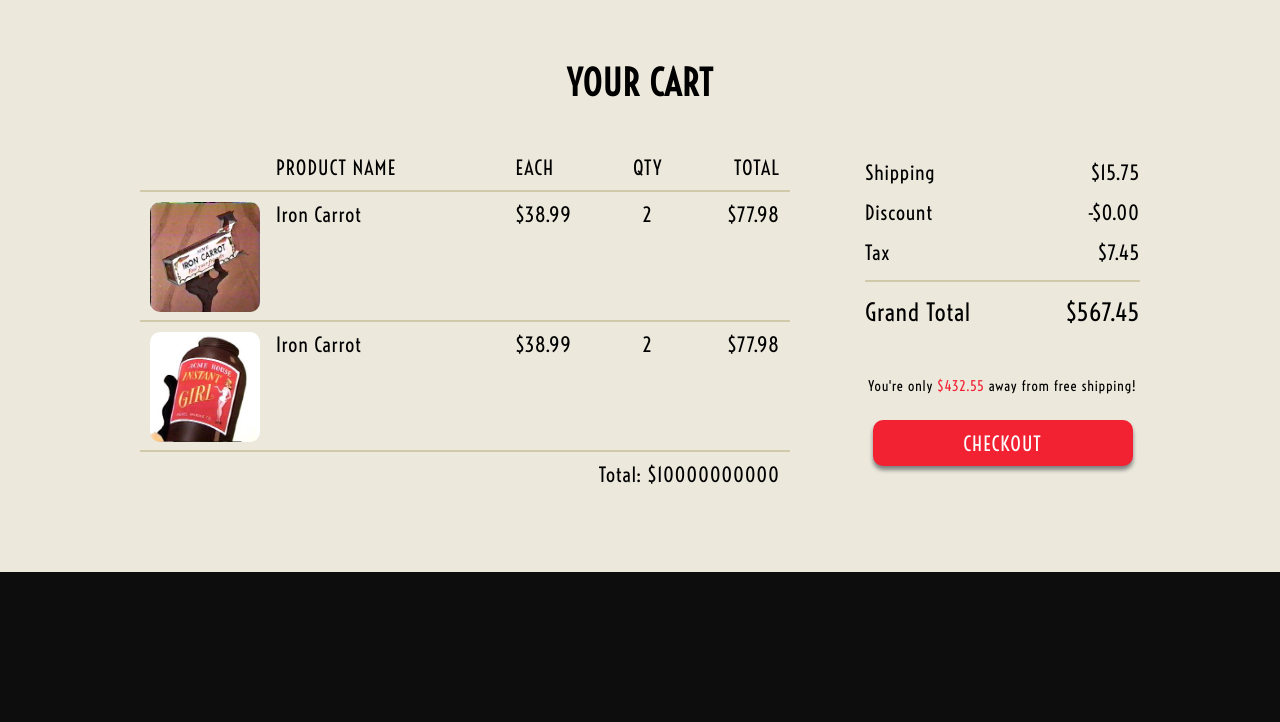
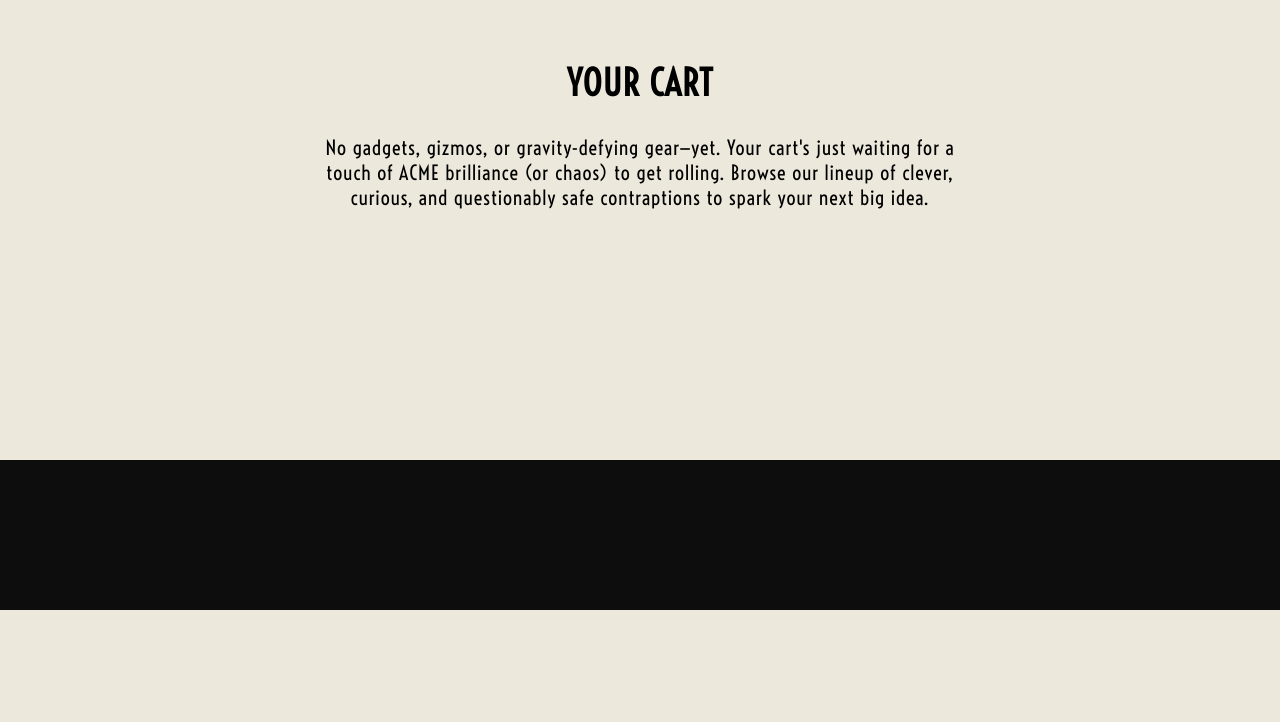
Before and after one commit to tanyafortuna/csis2440, a PHP site: page /catalog/cart.php in a window 1280 px wide. Shown: the part 190-912 px from the top of the page. After the commit the page ends 800 px from the top, so only its background shows below. Run offline with PHP 8.4, Linux system fonts and the light colour scheme.

Commit message:
Add empty cart page

```diff
--- a/catalog/cart.php
+++ b/catalog/cart.php
@@ -28,57 +28,14 @@
   ?>
   <main>
     <section id="cart">
-      <h1>YOUR CART</h1>
-      <div id="cart-detail">
-        <div class="left-side">
-          <div id="cart-header">
-            <p></p>
-            <p id="cart-header-name">PRODUCT NAME</p>
-            <p id="cart-header-each">EACH</p>
-            <p id="cart-header-qty">QTY</p>
-            <p id="cart-header-total">TOTAL</p>
-          </div>
-          <div class="cart-item">
-            <div><img class="cart-item-img" src="img/product-images/13.jpg"></div>
-            <div class="cart-item-name"><p>Iron Carrot</p></div>
-            <div class="cart-item-price-each">$38.99</div>
-            <div class="cart-item-qty">2</div>
-            <div class="cart-item-price-total">$77.98</div>
-          </div>
-          <div class="cart-item">
-            <img class="cart-item-img" src="img/product-images/12.jpg">
-            <div class="cart-item-name"><p>Iron Carrot</p></div>
-            <div class="cart-item-price-each">$38.99</div>
-            <div class="cart-item-qty">2</div>
-            <div class="cart-item-price-total">$77.98</div>
-          </div>
-          <div class="cart-total">
-            Total: $10000000000
-          </div>
-        </div>
-        <div class="right-side">
-          <div class="summary" id="summary-shipping">
-            <div class="summary-left">Shipping</div>
-            <div class="summary-right">$15.75</div>
-          </div>
-          <div class="summary" id="summary-discount">
-            <div class="summary-left">Discount</div>
-            <div class="summary-right">-$0.00</div>
-          </div>
-          <div class="summary" id="summary-tax">
-            <div class="summary-left">Tax</div>
-            <div class="summary-right">$7.45</div>
-          </div>
-          <div class="summary" id="summary-total">
-            <div class="summary-left">Grand Total</div>
-            <div class="summary-right">$567.45</div>
-          </div>
-          <p id="free-shipping-carrot">You're only <span>$432.55</span> away from free shipping!</p>
-          <div id="checkout" class="button-container">
-            <a href="#">CHECKOUT</a>
-          </div>
-        </div>
-      </div>
+      <?php
+        if (isset($_SESSION['cart']) && array_sum(array_column($_SESSION['cart'],'qty')) > 0)
+          echo printCartContents();
+        else
+          echo printEmptyCart();
+
+      ?>
+
     </section>
   </main>
 
@@ -92,3 +49,74 @@
 
 </body>
 </html>
+
+<!-- Output printing functions -->
+<?php
+  function printEmptyCart() {
+    echo '<h1>YOUR CART</h1>';
+    echo '<div id="cart-empty">';
+    echo '<p class="cart-blurb">No gadgets, gizmos, or gravity-defying gear—yet. Your cart\'s just waiting for a touch of ACME brilliance (or chaos) to get rolling. Browse our lineup of clever, curious, and questionably safe contraptions to spark your next big idea.</p>';
+    echo '</div>';
+  }
+
+  function printCartContents() {
+    echo '<h1>YOUR CART</h1>';
+    echo '<div id="cart-detail">';
+    echo '<div class="left-side">';
+    echo '<div id="cart-header">';
+    echo '<p></p>';
+
+    echo '<p id="cart-header-name">PRODUCT NAME</p>';
+    echo '<p id="cart-header-each">EACH</p>';
+    echo '<p id="cart-header-qty">QTY</p>';
+    echo '<p id="cart-header-total">TOTAL</p>';
+    echo '</div>';
+
+    printCartItem(13);
+    printCartItem(12);
+    // foreach ($_SESSION['cart'] as $product) {
+    //   printCartItem($product['id']);
+    // }
+
+    echo '<div class="cart-total">';
+    echo 'Total: $10000000000';
+    echo '</div>';
+    echo '</div>';
+
+    echo '<div class="right-side">';
+    echo '<div class="summary" id="summary-shipping">';
+    echo '<div class="summary-left">Shipping</div>';
+    echo '<div class="summary-right">$15.75</div>';
+    echo '</div>';
+    echo '<div class="summary" id="summary-discount">';
+    echo '<div class="summary-left">Discount</div>';
+    echo '<div class="summary-right">-$0.00</div>';
+    echo '</div>';
+    echo '<div class="summary" id="summary-tax">';
+    echo '<div class="summary-left">Tax</div>';
+    echo '<div class="summary-right">$7.45</div>';
+    echo '</div>';
+    echo '<div class="summary" id="summary-total">';
+    echo '<div class="summary-left">Grand Total</div>';
+    echo '<div class="summary-right">$567.45</div>';
+    echo '</div>';
+
+    echo '<p id="free-shipping-carrot">You\'re only <span>$432.55</span> away from free shipping!</p>';
+    echo '<div id="checkout" class="button-container">';
+    echo '<a href="#">CHECKOUT</a>';
+    echo '</div>';
+    echo '</div>';
+    echo '</div>';
+  }
+
+  function printCartItem($id) {
+    echo '<div class="cart-item">';
+    echo '<img class="cart-item-img" src="img/product-images/'.$id.'.jpg">';
+    echo '<div class="cart-item-name"><p>Iron Carrot</p></div>';
+    echo '<div class="cart-item-price-each">$38.99</div>';
+    echo '<div class="cart-item-qty">2</div>';
+    echo '<div class="cart-item-price-total">$77.98</div>';
+    echo '</div>';
+  }
+
+?>
--- a/catalog/css/cart.css
+++ b/catalog/css/cart.css
@@ -83,3 +83,17 @@ section#cart h1 {
   color: #F22233;
   font-size: 14px;
 }
+
+/*            */
+/* Empty cart */
+/*            */
+#cart-detail {
+  width: 1000px;
+  margin: 40px auto;
+}
+p.cart-blurb {
+  width: 650px;
+  margin: 30px auto 0 auto;
+  text-align: center;
+  padding-bottom: 15px;
+}
```
